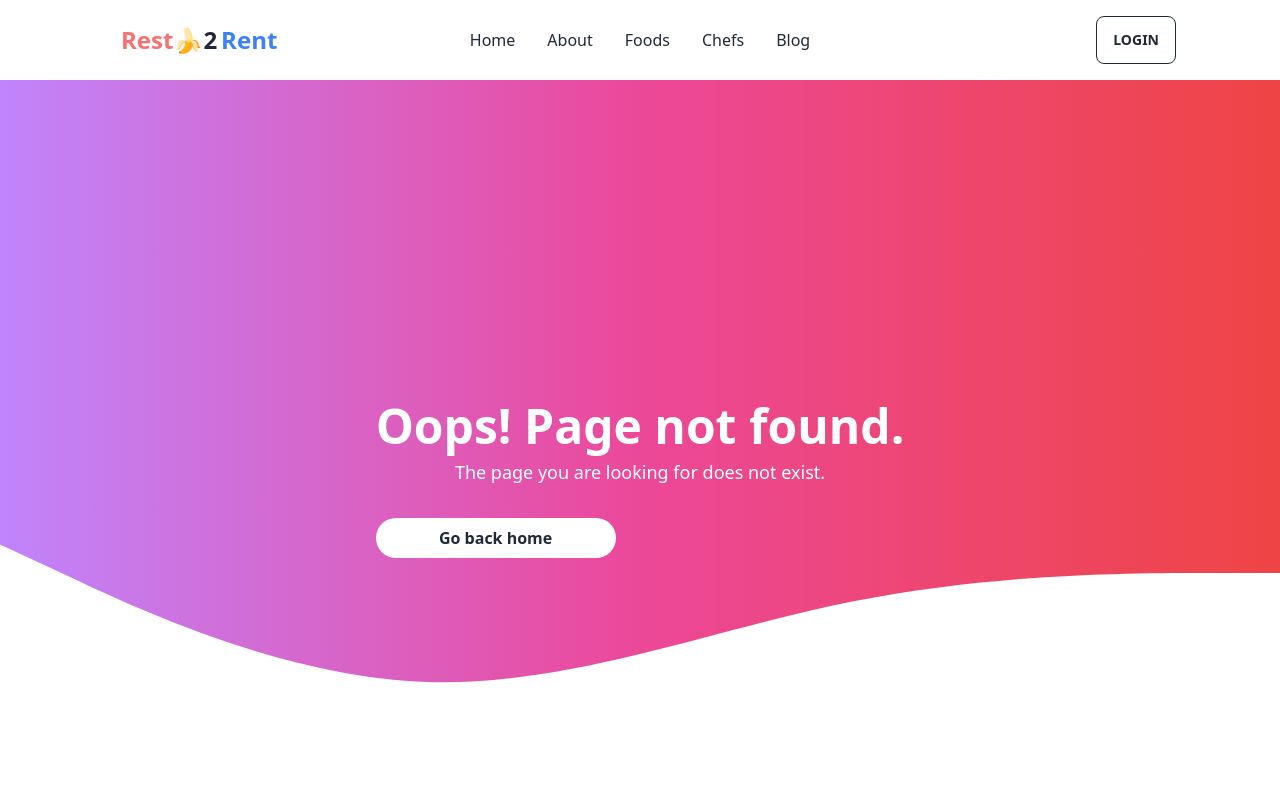
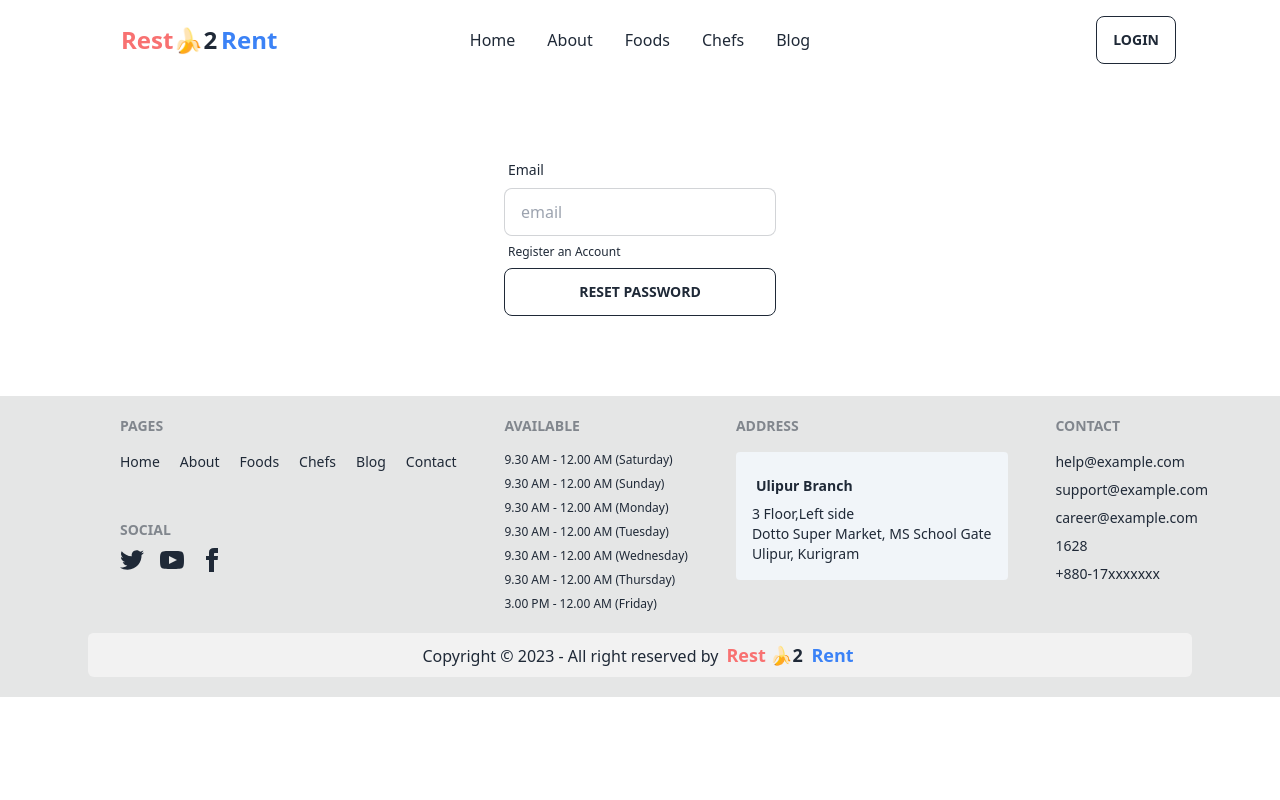
Before and after one commit to ataher-ali/chef-recipe-hunter-client, a React (Vite) app: page /profile/password_reset in a window 1280 px wide. Shown: the top 800 px of the page. Built offline with nearby package versions, Linux system fonts and the light colour scheme; no server answers.

Commit message:
password_reset

```diff
--- a/src/Pages/Account/Login.jsx
+++ b/src/Pages/Account/Login.jsx
@@ -54,6 +54,7 @@ const Login = () => {
     }
 
 
+
   return (
     <>
 
@@ -90,9 +91,9 @@ const Login = () => {
                   required
                 />
                 <label className="label">
-                  <a href="#" className="label-text-alt link link-hover">
 
-                  </a>
+
+                  <Link to='/profile/password_reset'>Forgat Password</Link>
 
                   <Link to='/register' className="label-text-alt link link-hover">Register</Link>
                 </label>
--- /dev/null
+++ b/src/Pages/Account/Profile/Password.jsx
@@ -0,0 +1,74 @@
+import { getAuth, sendPasswordResetEmail } from 'firebase/auth';
+import React from 'react';
+import { Link } from 'react-router-dom';
+import app from '../../../Firebase/firebase.init';
+import toast, { Toaster } from 'react-hot-toast';
+
+
+const AddFavorite = () => toast.success('Password Reset Mail Send..');
+const AddError = (errorMessage) => toast.error(errorMessage.slice(9));
+
+const auth = getAuth(app);
+
+const Password = () => {
+    const handleLogin =(event)=>{
+
+        // 1. prevent page refresh
+        event.preventDefault();
+
+
+        // 2. collect form data
+          const email = event.target.email.value;
+            console.log(email);
+
+            sendPasswordResetEmail(auth, email)
+            .then(() => {
+                // Password reset email sent!
+                // ..
+                AddFavorite()
+              })
+              .catch((error) => {
+                const errorCode = error.code;
+                const errorMessage = error.message;
+                console.log(errorMessage);
+                AddError(errorMessage)
+              });
+    }
+
+    return (
+        <div className='lg:mx-36'>
+                <div className='lg:mx-40 my-20 mx-10 '>
+                <form onSubmit={handleLogin} className="mx-10 mt-5 px-40">
+              <div className="form-control">
+                <label className="label">
+                  <span className="label-text">Email</span>
+                </label>
+                <input
+                  type="email"
+                  placeholder="email"
+                  className="input input-bordered"
+                  name="email"
+                  required
+                />
+              </div>
+              <div className="form-control">
+
+                <label className="label">
+
+
+
+                  <Link to='/register' className="label-text-alt link link-hover">Register an Account </Link>
+                </label>
+              </div>
+              <div className="form-control mt-0">
+                <button className="btn btn-outline">Reset Password </button>
+                <Toaster/>
+              </div>
+
+            </form>
+                </div>
+        </div>
+    );
+};
+
+export default Password;
--- a/src/main.jsx
+++ b/src/main.jsx
@@ -20,6 +20,7 @@ import Section_Chefs from './Pages/Home/Layouts/Chefs/Section_Chefs.jsx';
 import PrivateRoute from './routes/PrivateRoute.jsx';
 import Food_Info from './Pages/Home/Layouts/Foods/Food_Info.jsx';
 import Contact from './Pages/Contact/Contact.jsx';
+import Password from './Pages/Account/Profile/Password.jsx';
 
 const router = createBrowserRouter([
   {
@@ -69,6 +70,10 @@ const router = createBrowserRouter([
         element: <Profile></Profile>
       },
       {
+        path:'/profile/password_reset',
+        element: <Password></Password>
+      },
+      {
         path:'/login',
         element: <Login></Login>
       },
```
